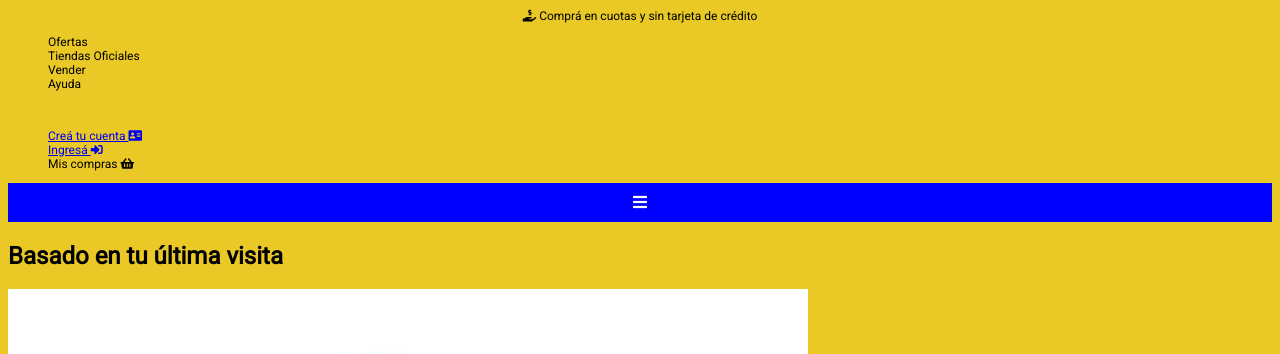
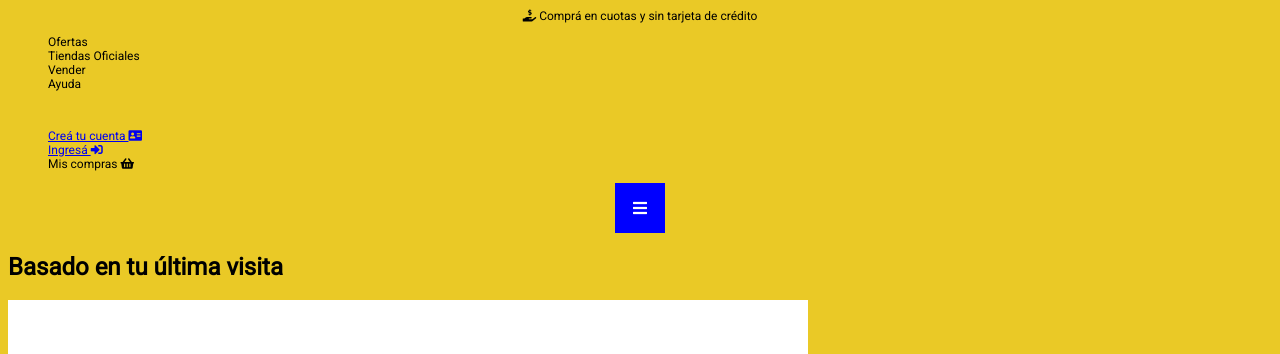
Before and after one commit to natanaelDominguez28/mercadoLiebre, a website: page views/home.html in a window 1280 px wide. Shown: the part 385-739 px from the top of the page. Drawn offline with Linux system fonts and the light colour scheme; files that its build step writes are made by us from their sources; files whose address does not match are found by name.

Commit message:
modificación en estilos para el menú hamburguesa

```diff
--- a/public/css/styles.css
+++ b/public/css/styles.css
@@ -53,6 +53,12 @@ nav ul li i{
     text-align: center;
     color: white;
     background-color: blue;
+    width: 30px;
+    height: 30px;
+    display: flex;
+    justify-content: center;
+    align-items: center;
+    margin: auto;
 }
 
 .titulo{
```
